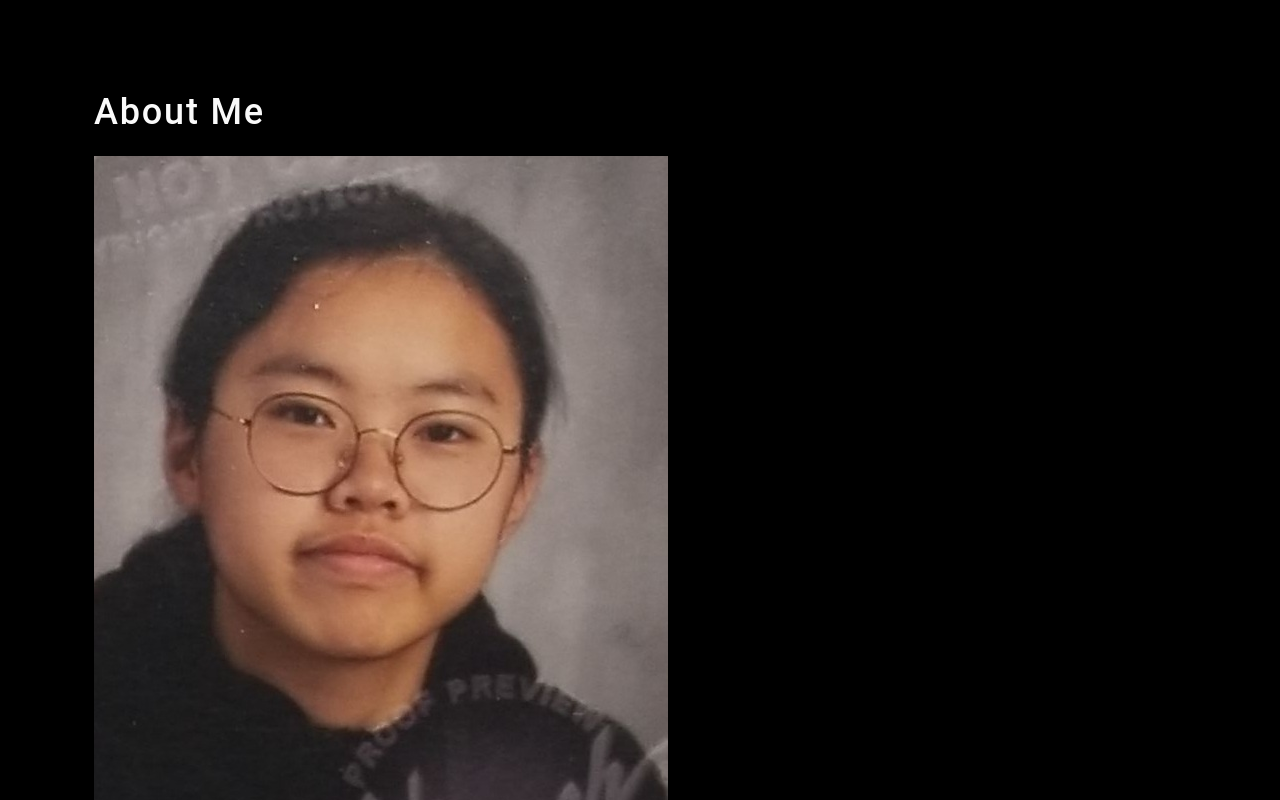
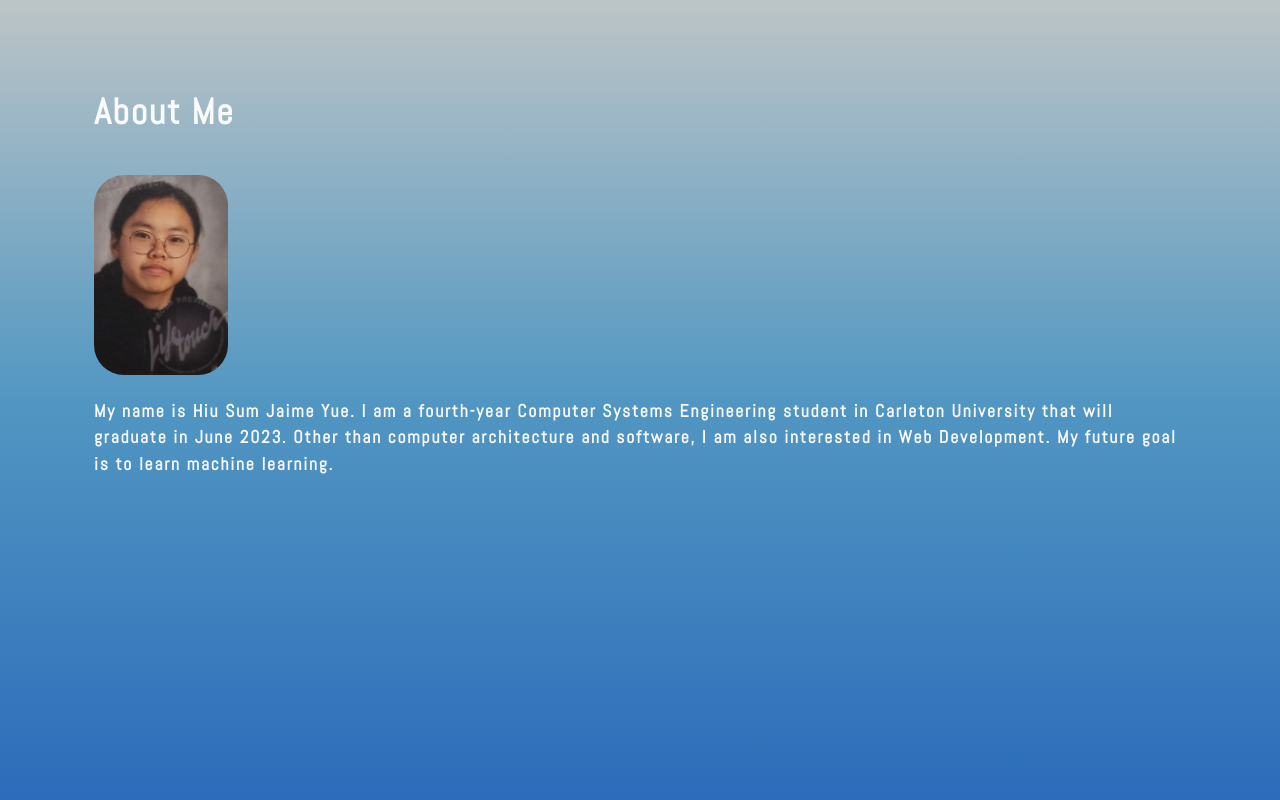
Before and after one commit to RyanOfEastview/react-portfolio, a React (Create React App) app: page / in a window 1280 px wide. Shown: the top 800 px of the page. Built offline with nearby package versions, Linux system fonts and the light colour scheme.

Commit message:
Add css to About

```diff
--- a/src/components/About/index.js
+++ b/src/components/About/index.js
@@ -6,12 +6,12 @@
     return (
         <section className="my-5" >
             <h1 id="about">About Me</h1>
-            <img src={selfPic} className="my-2" alt="self-pic" />
+            <img src={selfPic} className="my-2" id="about-pic" alt="self-pic" />
             <div className="my-2">
                 <p>
                     My name is Hiu Sum Jaime Yue. I am a fourth-year Computer Systems
-                    Engineering student in Carleton University that will gradurate in June 2023.
-                    Other than computer architecture and software, I am also interested in the web development.
+                    Engineering student in Carleton University that will graduate in June 2023.
+                    Other than computer architecture and software, I am also interested in Web Development.
                     My future goal is to learn machine learning.
                 </p>
             </div>
--- a/src/index.css
+++ b/src/index.css
@@ -1,9 +1,11 @@
+@import url('https://fonts.googleapis.com/css?family=Abel');
 
 main {
   margin: 0 auto;
   max-width: 90%;
   padding: 50px 30px;
 }
+
 :root {
   --primary: #8c54ff;
   --secondary: #F3A847;
@@ -15,6 +17,7 @@
   --spacing-one: calc(1rem * 0.5);
   --spacing-two: calc(1rem);
   --spacing-five: calc(2.5rem);
+  --font-family:'Abel';
 
 }
 
@@ -34,10 +37,13 @@
   line-height: 1.5;
   font-size: 18px;
   letter-spacing: .1em;
-  background: var(--dark);
   color: var(--light);
-  font-family: 'Poiret One', cursive;
-
+  font-family: var(--font-family);
+  background: hsla(213, 62%, 45%, 1);
+  background: linear-gradient(90deg, hsla(213, 62%, 45%, 1) 0%, hsla(203, 48%, 54%, 1) 50%, hsla(192, 8%, 76%, 1) 100%);
+  background: -moz-linear-gradient(90deg, hsla(213, 62%, 45%, 1) 0%, hsla(203, 48%, 54%, 1) 50%, hsla(192, 8%, 76%, 1) 100%);
+  background: -webkit-linear-gradient(90deg, hsla(213, 62%, 45%, 1) 0%, hsla(203, 48%, 54%, 1) 50%, hsla(192, 8%, 76%, 1) 100%);
+  filter: progid: DXImageTransform.Microsoft.gradient(startColorstr="#2C6CBC", endColorstr="#5298C3", GradientType=1);
 }
 
 h1,
@@ -46,8 +52,8 @@
 h4,
 h5,
 h6 {
-  font-family: 'Roboto', sans-serif;
-  font-weight: 500;
+  font-family: var(--font-family);
+  font-weight: bold;
   margin: 5px 0;
   line-height: 1.25;
 }
@@ -154,7 +160,7 @@
   text-decoration: none;
 }
 
-nav  li {
+nav li {
   cursor: pointer;
 }
 
@@ -293,3 +299,10 @@
 .navActive {
   color: var(--secondary);
 }
+
+#about-pic {
+  max-height: 200px;
+  max-width: 150px;
+  margin: 35px auto auto 0;
+  border-radius: 30px;
+}
```
Lines whose indentation alone changed are shown as unchanged.
